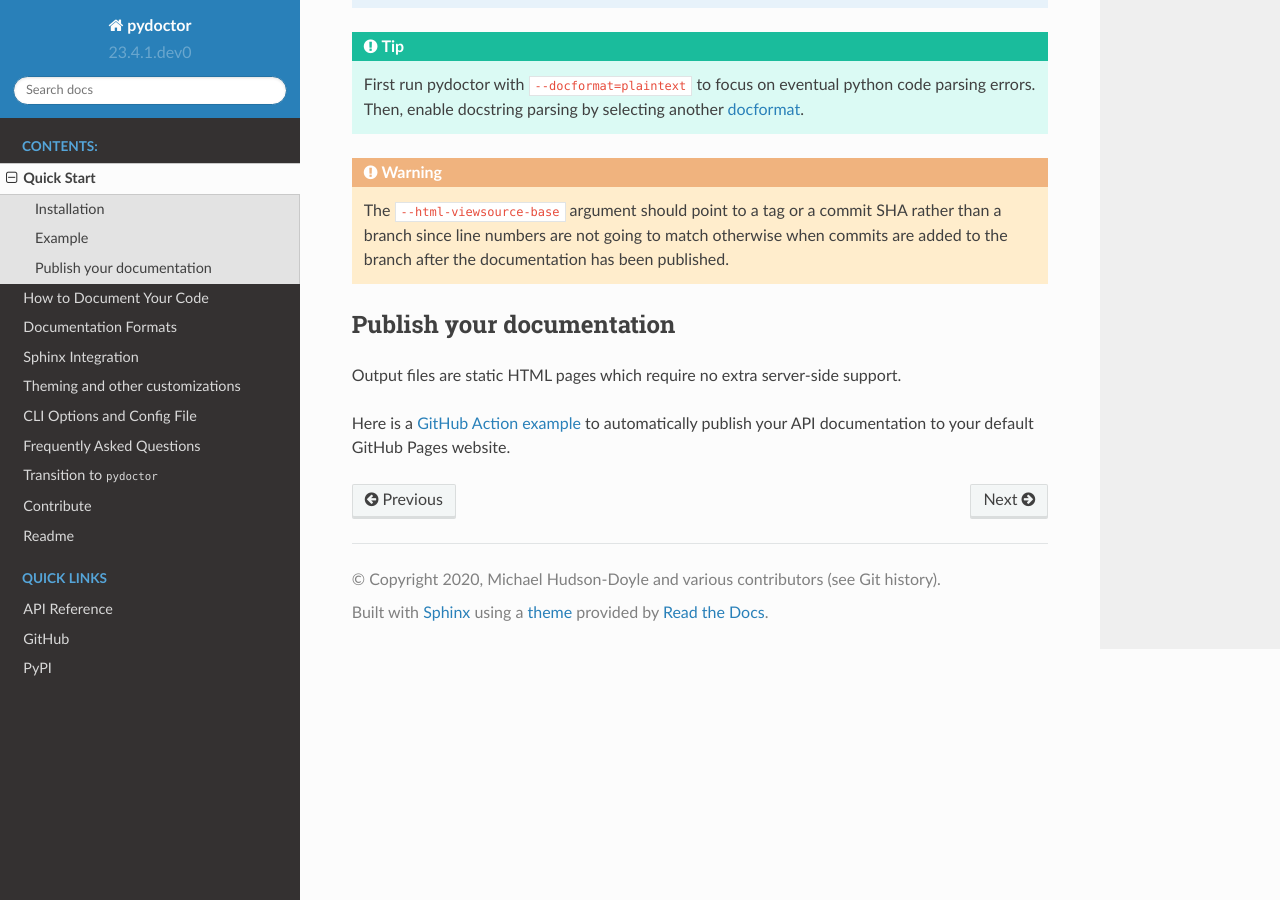
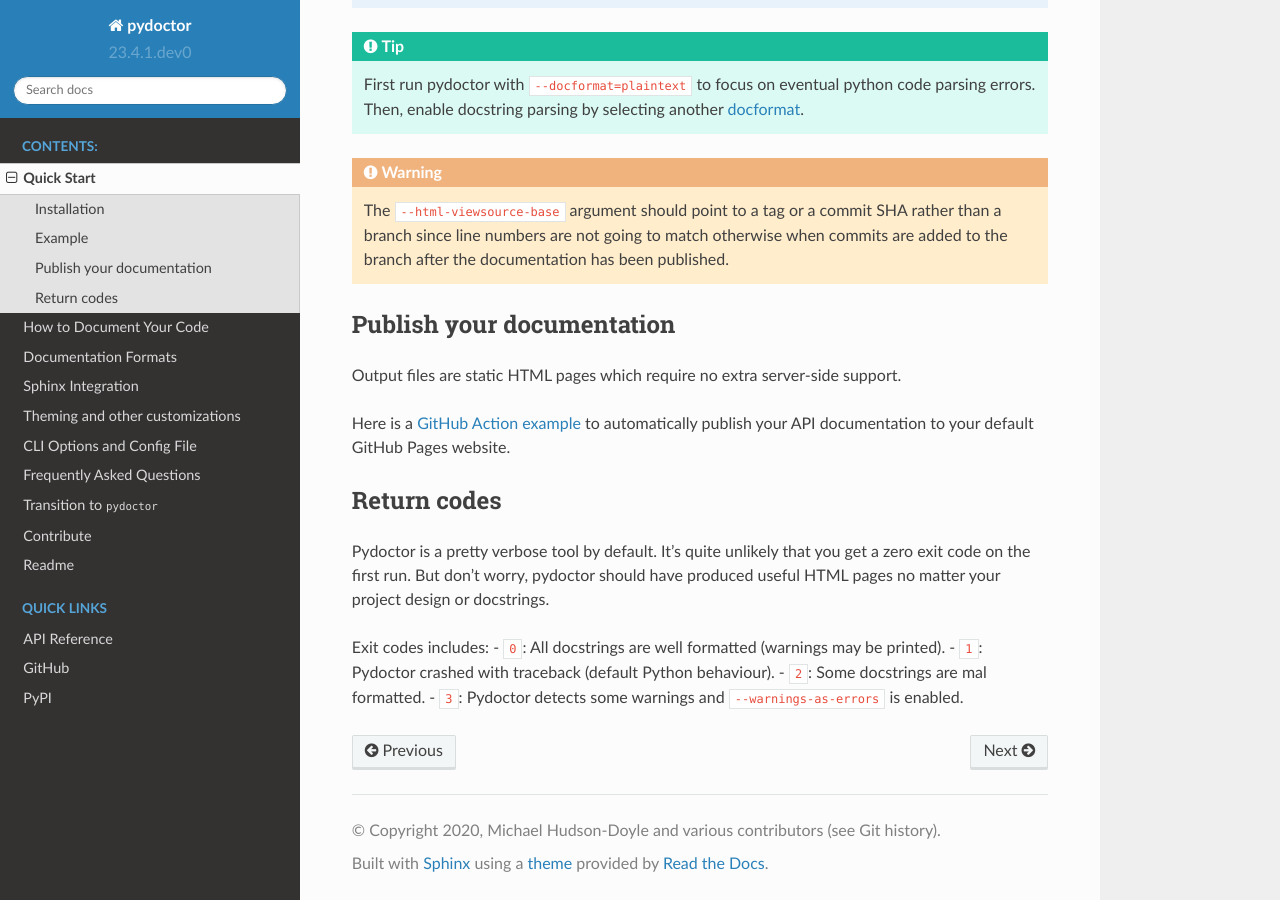
Before and after one commit to twisted/pydoctor, a Sphinx documentation site: the page built from docs/source/quickstart.rst, in a window 1280 px wide and 900 px high, scrolled down 1001 px. Built offline with Sphinx 7.4.7 and the Read the Docs theme 2.0.0, drawn with Linux system fonts in a browser that asks for light colours.

Commit message:
Document return codes (#707)
* Document return codes.
Fix #540

```diff
--- a/docs/source/quickstart.rst
+++ b/docs/source/quickstart.rst
@@ -54,3 +54,15 @@
 
 Here is a `GitHub Action example <publish-github-action.html>`_ to automatically
 publish your API documentation to your default GitHub Pages website.
+
+Return codes
+------------
+
+Pydoctor is a pretty verbose tool by default. It’s quite unlikely that you get a zero exit code on the first run.
+But don’t worry, pydoctor should have produced useful HTML pages no matter your project design or docstrings.
+
+Exit codes includes:
+- ``0``: All docstrings are well formatted (warnings may be printed).
+- ``1``: Pydoctor crashed with traceback (default Python behaviour).
+- ``2``: Some docstrings are mal formatted.
+- ``3``: Pydoctor detects some warnings and ``--warnings-as-errors`` is enabled.
```
